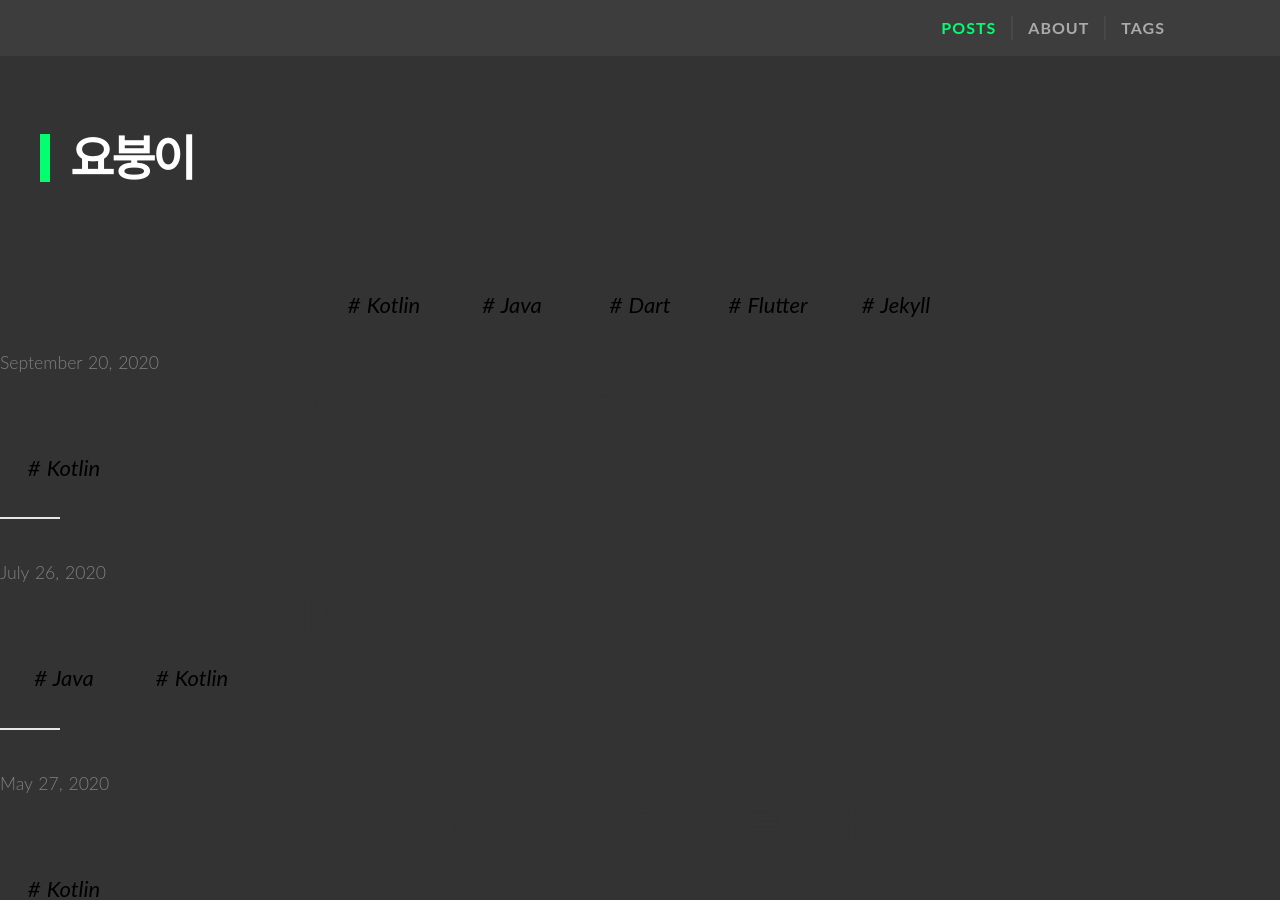
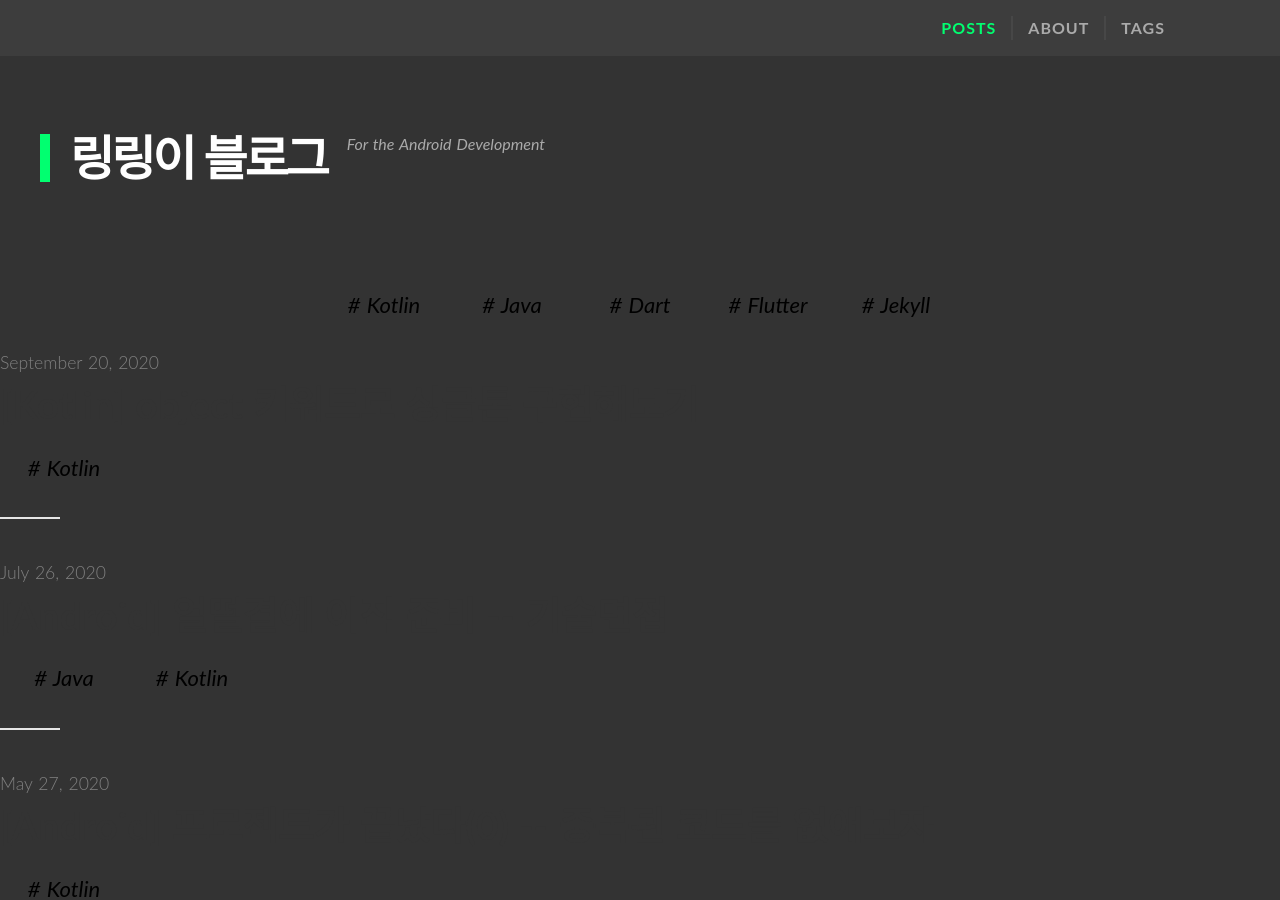
Before and after one commit to jjjlyn/jjjlyn.github.io, a Jekyll site: the page built from index.html, in a window 1280 px wide and 900 px high. Built offline with Jekyll 4.4.1, drawn with Linux system fonts in a browser that asks for light colours; nearby versions of some CDN libraries; the list of posts is cut into pages by our own code.

Commit message:
doc: update config

```diff
--- a/_config.yml
+++ b/_config.yml
@@ -1,5 +1,8 @@
-title: 요붕이
-description: 창고95
+title: 링링이 블로그
+description:
+
+# Tagline near the site title
+tagline: "For the Android Development"
 
 url: https://jjjlyn.github.io
 baseurl: ""
```
